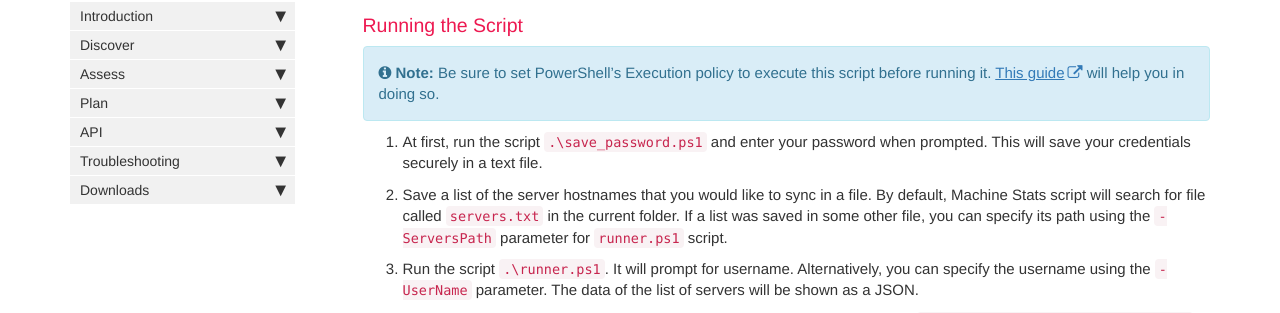
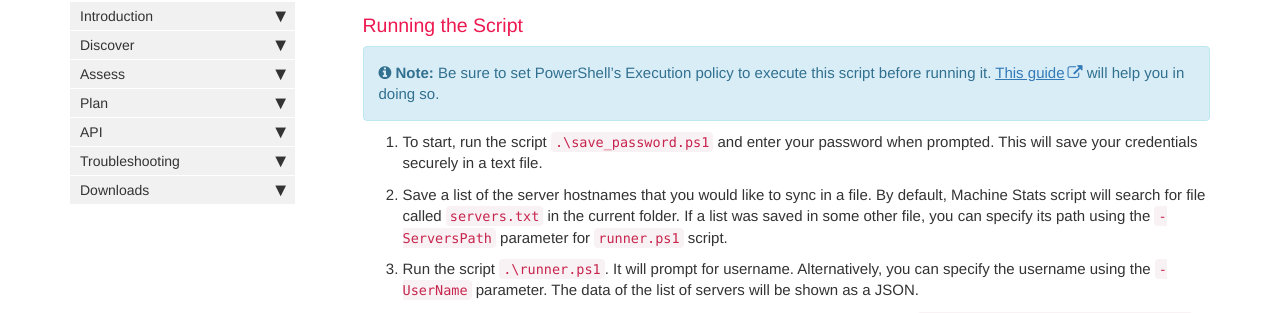
Before and after one commit to tidalmigrations/tidalmigrations.github.io, a Jekyll site: the page built from pages/tidal tools/machine_stats.md, in a window 1280 px wide and 900 px high, scrolled down 1223 px. Shown: the part 127-440 px from the top of the window. Built offline with Jekyll 4.4.1, drawn with Linux system fonts in a browser that asks for light colours; nearby versions of some CDN libraries; comment, search, counter and statistics services are not loaded.

Commit message:
Update machine_stats.md

```diff
--- a/pages/tidal tools/machine_stats.md
+++ b/pages/tidal tools/machine_stats.md
@@ -64,7 +64,7 @@ execute this script before running it. [This
 guide](https://docs.microsoft.com/en-us/powershell/module/microsoft.powershell.security/set-executionpolicy?view=powershell-6)
 will help you in doing so." %}
 
-1. At first, run the script `.\save_password.ps1` and enter your password when
+1. To start, run the script `.\save_password.ps1` and enter your password when
    prompted. This will save your credentials securely in a text file.
 
 2. Save a list of the server hostnames that you would like to sync in a file.
```
